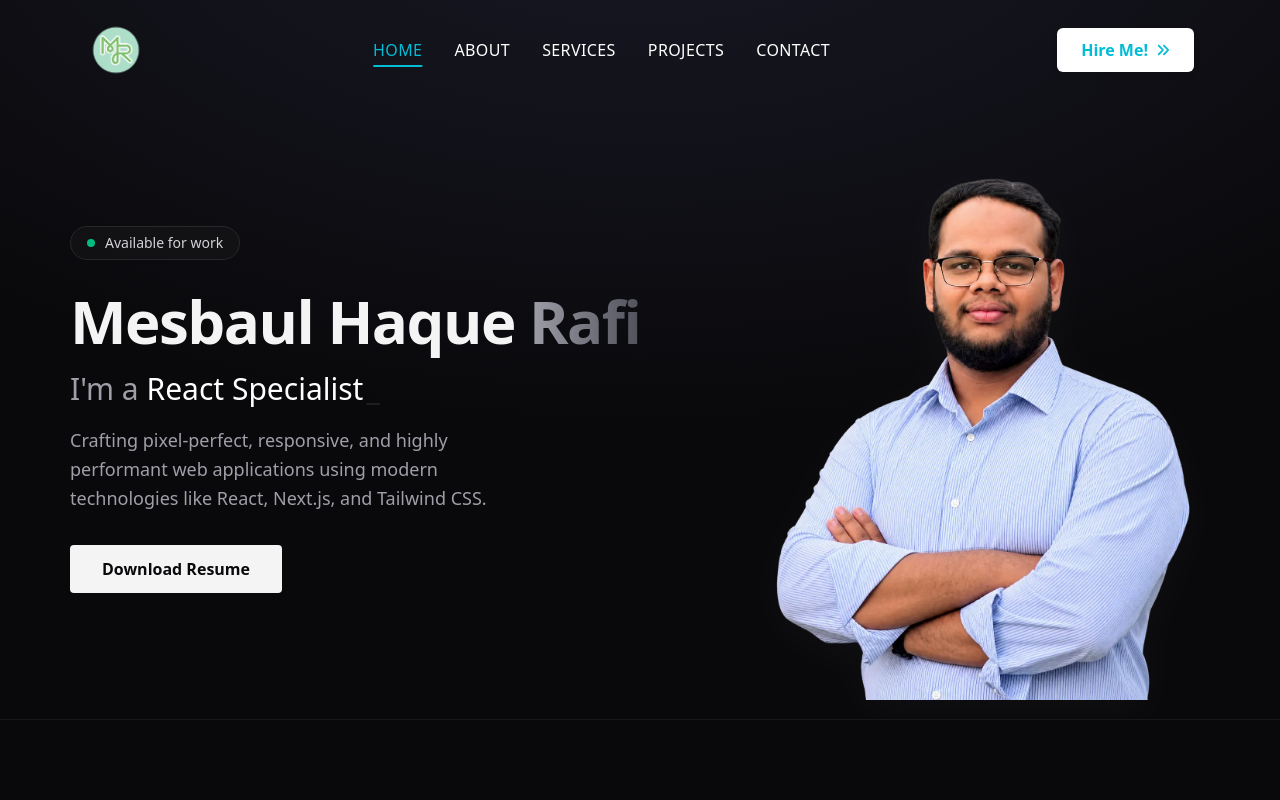
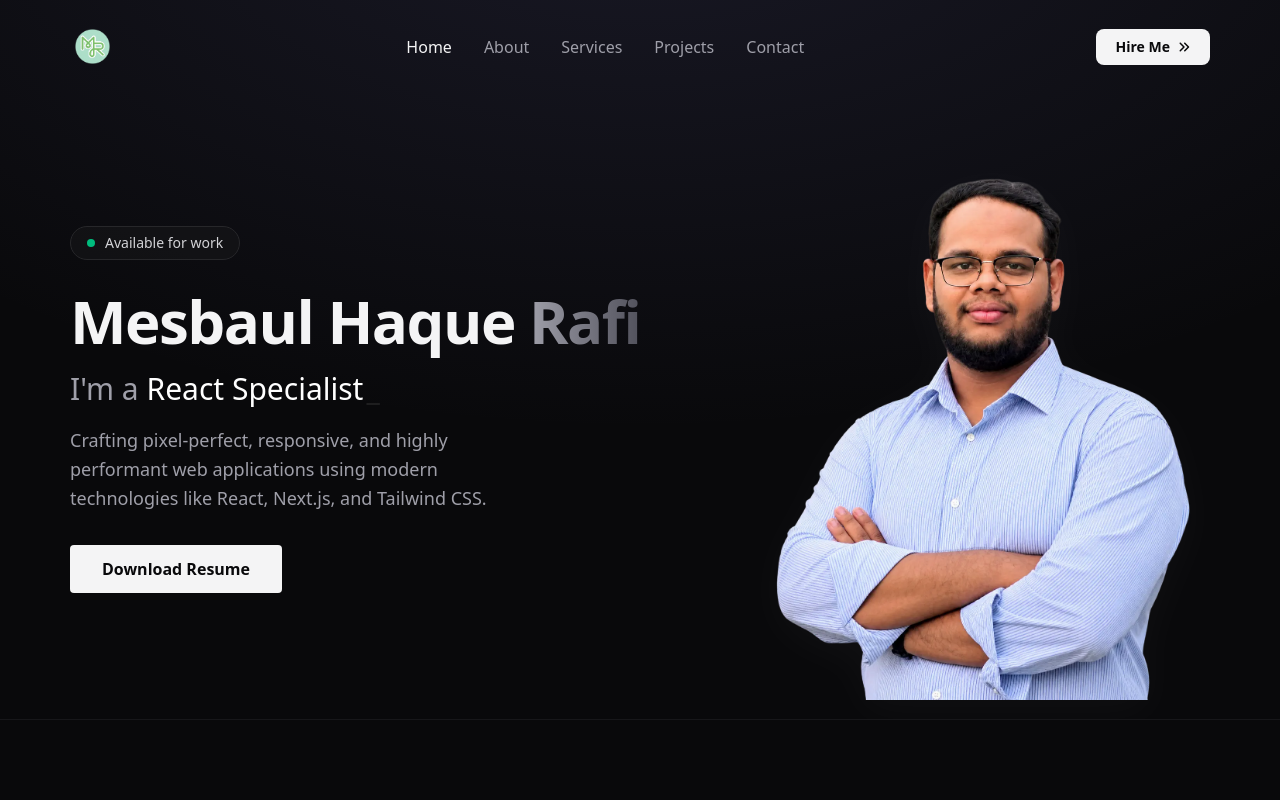
Before and after one commit to mesbaulrafi/myPortfolio, a React (Vite) app: page / in a window 1280 px wide. Shown: the top 800 px of the page. Built offline with nearby package versions, Linux system fonts and the light colour scheme.

Commit message:
header ui change

```diff
--- a/src/components/layouts/Header.jsx
+++ b/src/components/layouts/Header.jsx
@@ -9,28 +9,22 @@ import { IoCloseSharp } from "react-icons/io5";
 const Header = () => {
   const [scrolled, setScrolled] = useState(false);
   const [isOpen, setIsOpen] = useState(false);
-  const [isMobile, setIsMobile] = useState(window.innerWidth < 1024);
   const navRef = useRef(null);
 
-  // Scroll logic
   useEffect(() => {
     const handleScroll = () => setScrolled(window.scrollY > 20);
     window.addEventListener("scroll", handleScroll);
     return () => window.removeEventListener("scroll", handleScroll);
   }, []);
 
-  // Detect screen size — 1024px breakpoint
   useEffect(() => {
     const handleResize = () => {
-      const mobile = window.innerWidth < 1024;
-      setIsMobile(mobile);
-      if (!mobile) setIsOpen(false);
+      if (window.innerWidth >= 1024) setIsOpen(false);
     };
     window.addEventListener("resize", handleResize);
     return () => window.removeEventListener("resize", handleResize);
   }, []);
 
-  // Close menu on outside click
   useEffect(() => {
     const handleClickOutside = (e) => {
       if (isOpen && navRef.current && !navRef.current.contains(e.target)) {
@@ -41,134 +35,85 @@ const Header = () => {
     return () => document.removeEventListener("mousedown", handleClickOutside);
   }, [isOpen]);
 
-  // scroll when mobile menu is open
   useEffect(() => {
     document.body.style.overflow = isOpen ? 'hidden' : '';
     return () => { document.body.style.overflow = ''; };
   }, [isOpen]);
 
-  // Active link style
   const navLinkStyle = ({ isActive }) =>
-    [
-      'text-base font-medium uppercase tracking-wide transition-all duration-300 relative inline-block',
-      "after:content-[''] after:absolute after:bottom-[-5px] after:left-1/2 after:-translate-x-1/2 after:h-0.5 after:bg-[#00BCD4] after:transition-all after:duration-300",
-      isActive
-        ? 'text-[#00BCD4] after:w-full'
-        : 'text-white hover:text-[#00BCD4] after:w-0 hover:after:w-full',
-    ].join(' ');
+    `text-sm lg:text-base font-medium transition-colors duration-300 ${
+      isActive ? 'text-zinc-100' : 'text-zinc-400 hover:text-zinc-200'
+    }`;
 
   return (
-    <nav
+    <header
       ref={navRef}
-      style={{ position: 'fixed', top: 0, left: 0, width: '100%', zIndex: 9999 }}
-      className={`transition-all duration-500 ${
-        scrolled ? 'bg-[#0b1b28] py-3 shadow-xl' : 'bg-transparent py-5'
+      className={`fixed top-0 left-0 w-full z-50 transition-all duration-300 ${
+        scrolled
+          ? 'bg-[#09090b]/80 backdrop-blur-md border-b border-zinc-800/50 py-3 shadow-lg'
+          : 'bg-transparent py-5 lg:py-6'
       }`}
     >
-      <div style={{ maxWidth: '1140px', margin: '0 auto', padding: '0 16px' }}>
-
-        {/* Top Row */}
-        <div style={{ display: 'flex', alignItems: 'center', justifyContent: 'space-between' }}>
+      <div className="max-w-[1140px] mx-auto px-5 lg:px-0">
+        <div className="flex items-center justify-between">
 
           {/* Logo */}
-          <div>
-            <Link to="/" onClick={() => setIsOpen(false)}>
-              <Images imgSrc={Logo} className="object-contain h-[50px] lg:h-[60px]" />
+          <Link to="/" onClick={() => setIsOpen(false)} className="relative z-50">
+            <Images imgSrc={Logo} className="object-contain h-[40px] lg:h-[45px]" />
+          </Link>
+
+          {/* Desktop Nav */}
+          <nav className="hidden lg:flex items-center gap-8">
+            <NavLink to="/" className={navLinkStyle}>Home</NavLink>
+            <NavLink to="/about" className={navLinkStyle}>About</NavLink>
+            <NavLink to="/services" className={navLinkStyle}>Services</NavLink>
+            <NavLink to="/projects" className={navLinkStyle}>Projects</NavLink>
+            <NavLink to="/contact" className={navLinkStyle}>Contact</NavLink>
+          </nav>
+
+          {/* Desktop Hire Me Button */}
+          <div className="hidden lg:block">
+            <Link to="/contact">
+              <button className="flex items-center gap-2 bg-zinc-100 text-zinc-950 font-semibold py-2 px-5 rounded-lg hover:bg-white hover:-translate-y-0.5 transition-all duration-300 text-sm">
+                Hire Me <FaAnglesRight className="text-xs" />
+              </button>
             </Link>
           </div>
 
-          {/* Desktop Nav  */}
-          {!isMobile && (
-            <div style={{ display: 'flex', alignItems: 'center', gap: '32px' }}>
-              <NavLink to="/" className={navLinkStyle}>Home</NavLink>
-              <NavLink to="/about" className={navLinkStyle}>About</NavLink>
-              <NavLink to="/services" className={navLinkStyle}>Services</NavLink>
-              {/* <NavLink to="/resume" className={navLinkStyle}>Resume</NavLink> */}
-              <NavLink to="/projects" className={navLinkStyle}>Projects</NavLink>
-              <NavLink to="/contact" className={navLinkStyle}>Contact</NavLink>
-            </div>
-          )}
+          {/* Mobile Menu Toggle Button */}
+          <button
+            onClick={() => setIsOpen(!isOpen)}
+            className="lg:hidden relative z-50 text-zinc-300 hover:text-white p-1 transition-colors"
+            aria-label="Toggle menu"
+          >
+            {isOpen ? <IoCloseSharp size={28} /> : <FiAlignJustify size={26} />}
+          </button>
 
-          {/* Hire Me */}
-          {!isMobile && (
-            <Link to="/contact">
-              <button className="flex items-center gap-x-2 text-[#00BCD4] font-bold py-2.5 px-6 bg-white rounded-md hover:bg-[#00BCD4] hover:text-white transition-all duration-300 shadow-md">
-                Hire Me! <FaAnglesRight className="text-sm" />
+        </div>
+
+        {/* Mobile Dropdown Menu */}
+        <div
+          className={`lg:hidden absolute top-full left-0 w-full bg-[#09090b]/95 backdrop-blur-xl border-b border-zinc-800/50 transition-all duration-400 ease-in-out overflow-hidden ${
+            isOpen ? 'max-h-[500px] opacity-100 py-6' : 'max-h-0 opacity-0 py-0'
+          }`}
+        >
+          <nav className="flex flex-col items-center gap-6 px-5">
+            <NavLink to="/" onClick={() => setIsOpen(false)} className={navLinkStyle}>Home</NavLink>
+            <NavLink to="/about" onClick={() => setIsOpen(false)} className={navLinkStyle}>About</NavLink>
+            <NavLink to="/services" onClick={() => setIsOpen(false)} className={navLinkStyle}>Services</NavLink>
+            <NavLink to="/projects" onClick={() => setIsOpen(false)} className={navLinkStyle}>Projects</NavLink>
+            <NavLink to="/contact" onClick={() => setIsOpen(false)} className={navLinkStyle}>Contact</NavLink>
+
+            <Link to="/contact" onClick={() => setIsOpen(false)} className="mt-2 w-full max-w-[200px]">
+              <button className="w-full flex justify-center items-center gap-2 bg-zinc-100 text-zinc-950 font-semibold py-3 px-5 rounded-lg hover:bg-white transition-all duration-300 text-sm">
+                Hire Me <FaAnglesRight className="text-xs" />
               </button>
             </Link>
-          )}
-
-          {/* Hamburger mobile & tablet*/}
-          {isMobile && (
-            <button
-              onClick={() => setIsOpen(!isOpen)}
-              aria-label="Toggle menu"
-              aria-expanded={isOpen}
-              style={{
-                fontSize: '28px',
-                background: 'none',
-                border: 'none',
-                padding: '6px',
-                cursor: 'pointer',
-                lineHeight: 1,
-                display: 'flex',
-                alignItems: 'center',
-                color: 'white',
-              }}
-            >
-              {isOpen ? <FiAlignJustify /> : <FiAlignJustify />}
-            </button>
-          )}
+          </nav>
         </div>
 
-        {/* Mobile Dropdown */}
-        {isMobile && (
-          <div
-            style={{
-              maxHeight: isOpen ? '500px' : '0px',
-              opacity: isOpen ? 1 : 0,
-              overflow: 'hidden',
-              pointerEvents: isOpen ? 'auto' : 'none',
-              transition: 'max-height 0.5s ease, opacity 0.4s ease',
-              borderRadius: "15px" ,
-            }}
-          >
-            <div style={{
-              borderTop: '1px solid rgba(255,255,255,0.1)',
-              marginTop: '10px',
-              paddingTop: '10px',
-              paddingBottom: '20px',
-              backgroundColor: '#0b1b28',
-            }}>
-              <ul style={{
-                display: 'flex',
-                flexDirection: 'column',
-                alignItems: 'center',
-                gap: '20px',
-                margin: 0,
-                padding: 0,
-                listStyle: 'none',
-              }}>
-                <li><NavLink to="/" onClick={() => setIsOpen(false)} className={navLinkStyle}>Home</NavLink></li>
-                <li><NavLink to="/about" onClick={() => setIsOpen(false)} className={navLinkStyle}>About</NavLink></li>
-                <li><NavLink to="/services" onClick={() => setIsOpen(false)} className={navLinkStyle}>Services</NavLink></li>
-                {/* <li><NavLink to="/resume" onClick={() => setIsOpen(false)} className={navLinkStyle}>Resume</NavLink></li> */}
-                <li><NavLink to="/projects" onClick={() => setIsOpen(false)} className={navLinkStyle}>Projects</NavLink></li>
-                <li><NavLink to="/contact" onClick={() => setIsOpen(false)} className={navLinkStyle}>Contact</NavLink></li>
-                <li style={{ marginTop: '8px' }}>
-                  <Link to="/contact" onClick={() => setIsOpen(false)}>
-                    <button className="flex items-center gap-x-2 bg-[#00BCD4] text-white font-bold py-2.5 px-8 rounded-md hover:bg-white hover:text-[#00BCD4] transition-all duration-300">
-                      Hire Me! <FaAnglesRight className="text-sm" />
-                    </button>
-                  </Link>
-                </li>
-              </ul>
-            </div>
-          </div>
-        )}
-
       </div>
-    </nav>
+    </header>
   );
 };
 
```
